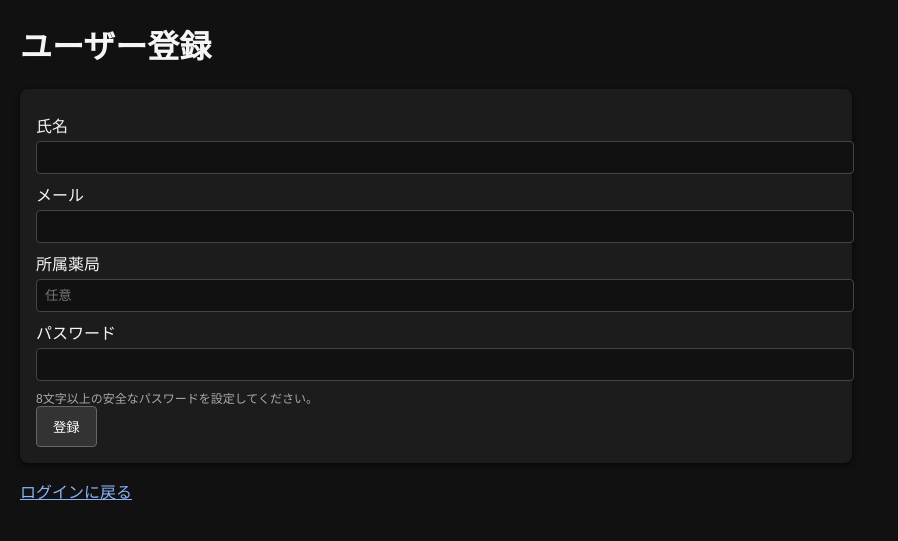
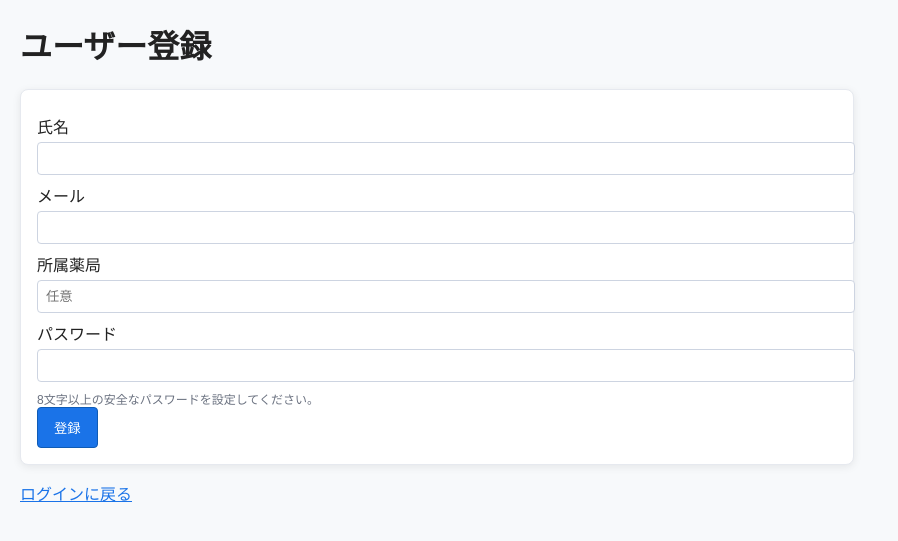
Before and after one commit to bigmakers/kanrichobopublic, a PHP site: page /register.php in a window 1280 px wide. Shown: the top 541 px of the page, without its empty margins (0-898 px from the left). Run offline with PHP 8.4, Linux system fonts and the light colour scheme.

Commit message:
Lighten stylesheet theme

```diff
--- a/public/styles.css
+++ b/public/styles.css
@@ -1,15 +1,15 @@
-body.mono { font-family: 'Noto Sans JP', sans-serif; background:#111; color:#f5f5f5; margin:20px; }
-a{color:#8ab4f8;}a:hover{color:#c3e1ff;}
-.card{background:#1c1c1c;padding:16px;border-radius:8px;max-width:800px;margin-bottom:16px;box-shadow:0 2px 6px rgba(0,0,0,0.6);}
+body.mono { font-family: 'Noto Sans JP', sans-serif; background:#f7f9fb; color:#222; margin:20px; }
+a{color:#1a73e8;}a:hover{color:#0c4fa5;}
+.card{background:#fff;padding:16px;border-radius:8px;max-width:800px;margin-bottom:16px;box-shadow:0 2px 8px rgba(0,0,0,0.08);border:1px solid #e6e9ef;}
 label{display:block;margin:8px 0;}
-input,textarea,select{width:100%;padding:8px;margin-top:4px;background:#111;color:#f5f5f5;border:1px solid #444;border-radius:4px;}
-button{background:#333;color:#fff;border:1px solid #666;padding:10px 16px;border-radius:4px;cursor:pointer;}
-button:hover{background:#555;}
-.alert{background:#3a1b1b;color:#fdd;padding:10px;border-radius:6px;margin-bottom:12px;}
-.card.danger{border:1px solid #8a2c2c;}
+input,textarea,select{width:100%;padding:8px;margin-top:4px;background:#fff;color:#222;border:1px solid #cdd4e1;border-radius:4px;}
+button{background:#1a73e8;color:#fff;border:1px solid #0f5bb5;padding:10px 16px;border-radius:4px;cursor:pointer;transition:background 0.15s ease, box-shadow 0.15s ease;}
+button:hover{background:#0f5bb5;box-shadow:0 2px 6px rgba(15,91,181,0.2);}
+.alert{background:#fdf2f2;color:#7a1021;padding:10px;border-radius:6px;margin-bottom:12px;border:1px solid #f2c4c6;}
+.card.danger{border:1px solid #d93025;background:#fff5f5;}
 .nav{margin-bottom:12px;} .nav a{margin-right:8px;}
-.table{width:100%;border-collapse:collapse;} .table th,.table td{border:1px solid #444;padding:8px;}
-.notice{font-size:12px;color:#ccc;}
-.muted{font-size:12px;color:#aaa;margin:6px 0 0;}
+.table{width:100%;border-collapse:collapse;} .table th,.table td{border:1px solid #d9deea;padding:8px;background:#fff;}
+.notice{font-size:12px;color:#5f6368;}
+.muted{font-size:12px;color:#6b7280;margin:6px 0 0;}
 .card h2 + p.muted{margin-top:-4px;margin-bottom:10px;}
 .print{background:#fff;color:#000;padding:16px;font-size:12px;}
```
